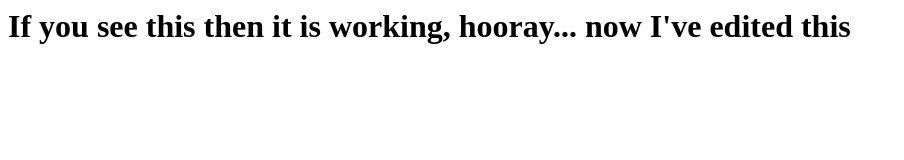
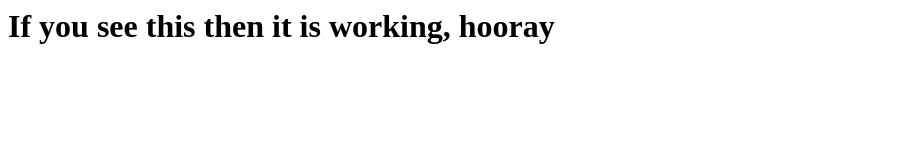
Before and after one commit to melsacramento/PubTest, a plain HTML site: page html/index.html in a window 1280 px wide. Shown: the whole page, without its empty margins (0-904 px from the left). Drawn offline with Linux system fonts and the light colour scheme.

Commit message:
remove edit

```diff
--- a/html/index.html
+++ b/html/index.html
@@ -1,6 +1,6 @@
 <html>
 <body>
-    <h1>If you see this then it is working, hooray... now I've edited this</h1>
+    <h1>If you see this then it is working, hooray</h1>
 </body>
 
 </html>
```
